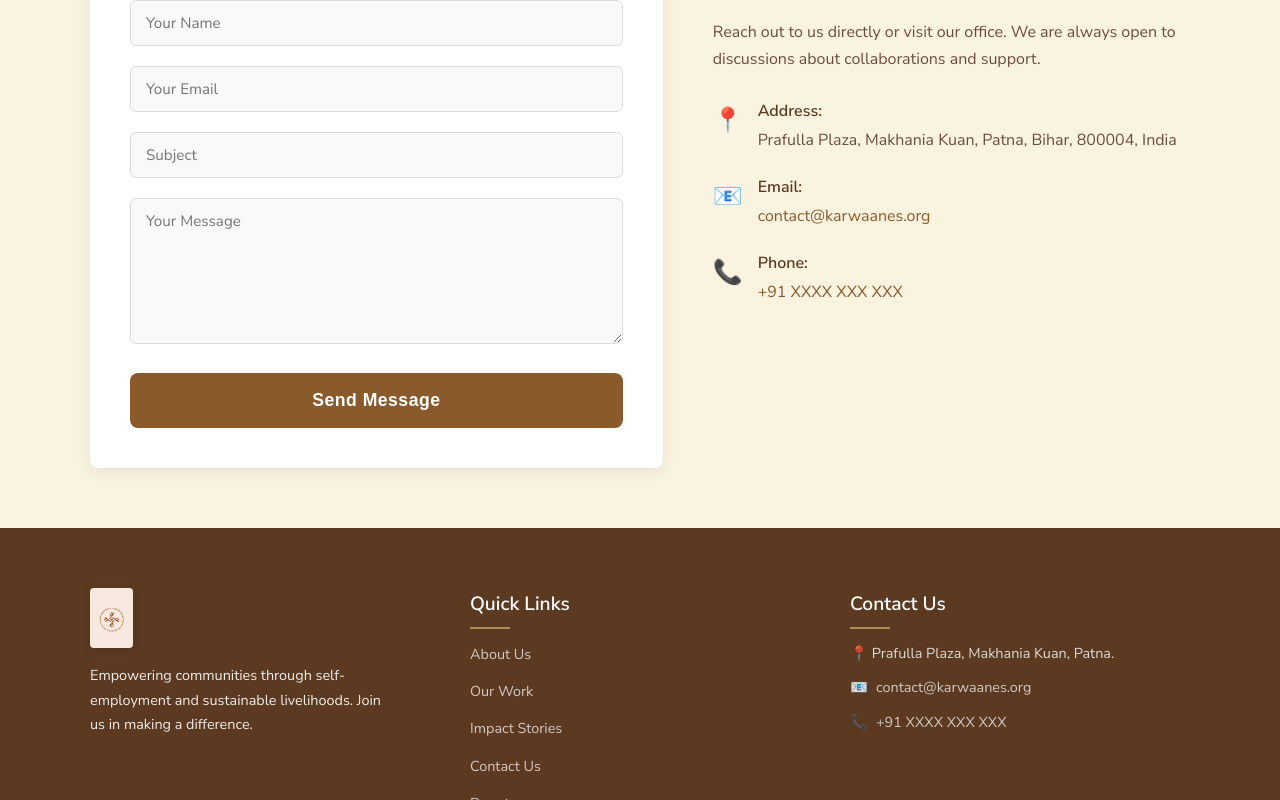
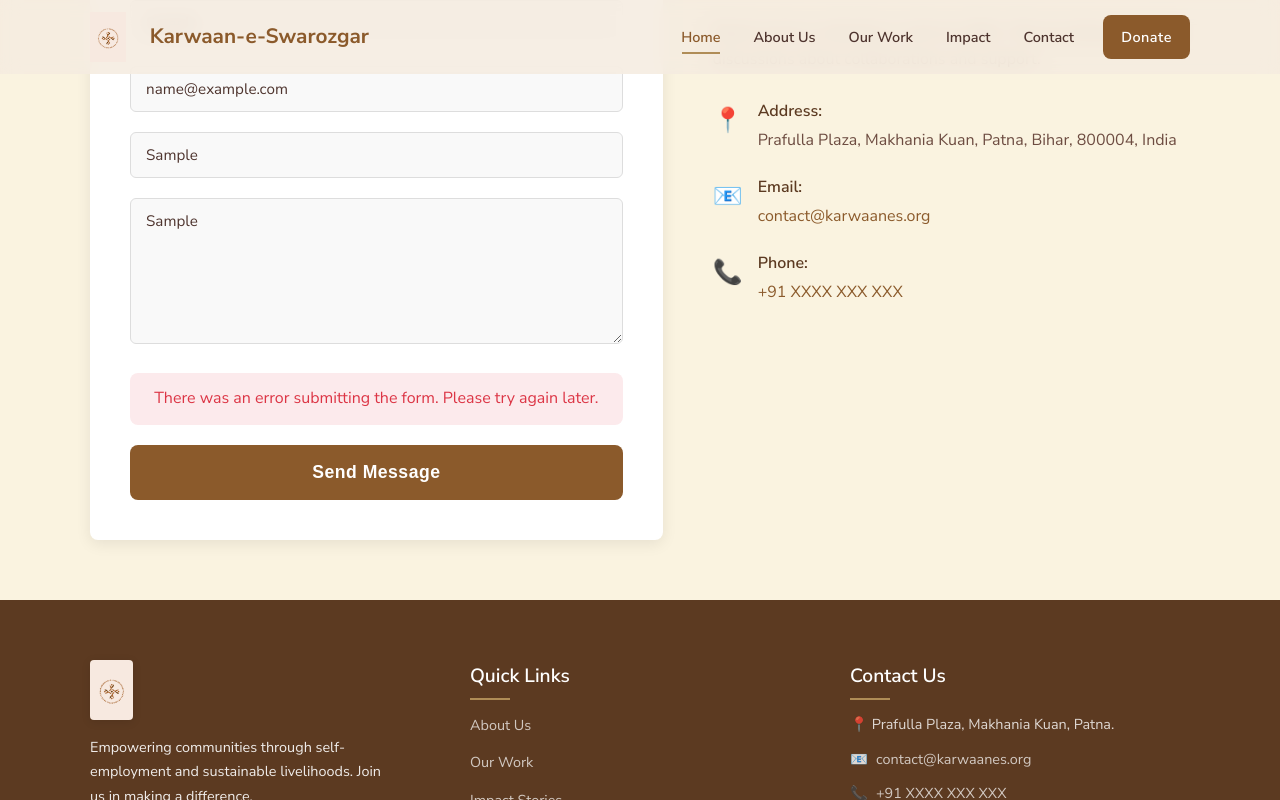
Before and after one commit to AyanNayyer/NGO, a React (Vite) app: page / in a window 1280 px wide. Both pictures are taken after typing "Sample", "name@example.com", "Sample", "Sample" into the empty fields and a click on the button "Send Message". Shown: the part 4589-5389 px from the top of the page. Built offline with nearby package versions, Linux system fonts and the light colour scheme; no server answers.

Commit message:
integrated form with gform

```diff
--- a/src/components/contact.jsx
+++ b/src/components/contact.jsx
@@ -10,16 +10,50 @@ const Contact = () => {
     message: ''
   });
 
+  const [isSubmitting, setIsSubmitting] = useState(false);
+  const [submitStatus, setSubmitStatus] = useState(null);
+
   const handleChange = (e) => {
     setFormData({ ...formData, [e.target.name]: e.target.value });
   };
 
   const handleSubmit = (e) => {
     e.preventDefault();
-    // Handle form submission logic here (e.g., send to an API or email service)
-    console.log("Form data submitted:", formData);
-    alert("Thank you for your message! We'll get back to you soon.");
+    setIsSubmitting(true);
+    setSubmitStatus(null);
+
+    // Google Form submission URL - replace YOUR_FORM_ID with your actual Google Form ID
+    const formUrl = 'https://docs.google.com/forms/d/e/1FAIpQLSfLaWlWGSnIbKMLiBx-oZOaud380NXZLrYcdCi88MOVct74UQ/formResponse';
+
+    // Create form data to send
+    const formDataToSend = new URLSearchParams();
+
+    // Map your form fields to Google Form entry IDs
+    // Replace these entry IDs with your actual Google Form field entry IDs
+    formDataToSend.append('entry.1442243625', formData.name);
+    formDataToSend.append('entry.1609125281', formData.email);
+    formDataToSend.append('entry.498798679', formData.subject);
+    formDataToSend.append('entry.1874431418', formData.message);
+
+    // Send the form data to Google Forms
+    fetch(formUrl, {
+      method: 'POST',
+      mode: 'no-cors', // Important for cross-origin requests to Google Forms
+      body: formDataToSend
+    })
+    .then(() => {
+      // Since mode is 'no-cors', we won't get a normal response
+      // We just assume success if no error is thrown
+      setSubmitStatus('success');
       setFormData({ name: '', email: '', subject: '', message: '' });
+    })
+    .catch((error) => {
+      console.error('Error submitting form:', error);
+      setSubmitStatus('error');
+    })
+    .finally(() => {
+      setIsSubmitting(false);
+    });
   };
 
   return (
@@ -27,26 +61,82 @@ const Contact = () => {
       <div className="container">
         <h2 className="section-title">Get In Touch</h2>
         <p className="section-subtitle">
-          {/* Placeholder for subtitle */}
           We'd love to hear from you! Whether you have a question, want to partner, or get involved, please reach out.
         </p>
         <div className="contact-content-wrapper">
           <div className="contact-form-container">
+            {submitStatus === 'success' ? (
+              <div className="form-success-message">
+                <h3>Thank you for your message!</h3>
+                <p>We've received your inquiry and will get back to you soon.</p>
+                <button
+                  className="btn btn-secondary"
+                  onClick={() => setSubmitStatus(null)}
+                  style={{ marginTop: '20px' }}
+                >
+                  Send Another Message
+                </button>
+              </div>
+            ) : (
               <form onSubmit={handleSubmit} className="contact-form">
                 <div className="form-group">
-                <input type="text" name="name" placeholder="Your Name" value={formData.name} onChange={handleChange} required />
+                  <input
+                    type="text"
+                    name="name"
+                    placeholder="Your Name"
+                    value={formData.name}
+                    onChange={handleChange}
+                    required
+                    disabled={isSubmitting}
+                  />
                 </div>
                 <div className="form-group">
-                <input type="email" name="email" placeholder="Your Email" value={formData.email} onChange={handleChange} required />
+                  <input
+                    type="email"
+                    name="email"
+                    placeholder="Your Email"
+                    value={formData.email}
+                    onChange={handleChange}
+                    required
+                    disabled={isSubmitting}
+                  />
                 </div>
                 <div className="form-group">
-                <input type="text" name="subject" placeholder="Subject" value={formData.subject} onChange={handleChange} required />
+                  <input
+                    type="text"
+                    name="subject"
+                    placeholder="Subject"
+                    value={formData.subject}
+                    onChange={handleChange}
+                    required
+                    disabled={isSubmitting}
+                  />
                 </div>
                 <div className="form-group">
-                <textarea name="message" placeholder="Your Message" rows="6" value={formData.message} onChange={handleChange} required></textarea>
+                  <textarea
+                    name="message"
+                    placeholder="Your Message"
+                    rows="6"
+                    value={formData.message}
+                    onChange={handleChange}
+                    required
+                    disabled={isSubmitting}
+                  ></textarea>
                 </div>
-              <button type="submit" className="btn btn-form-submit">Send Message</button>
+                {submitStatus === 'error' && (
+                  <div className="form-error-message">
+                    There was an error submitting the form. Please try again later.
+                  </div>
+                )}
+                <button
+                  type="submit"
+                  className="btn btn-form-submit"
+                  disabled={isSubmitting}
+                >
+                  {isSubmitting ? 'Sending...' : 'Send Message'}
+                </button>
               </form>
+            )}
           </div>
           <div className="contact-info-container">
             <h3>Contact Information</h3>
@@ -55,39 +145,27 @@ const Contact = () => {
             </p>
             <ul className="contact-details">
               <li>
-                <span className="contact-icon">📍</span> {/* Placeholder Icon */}
+                <span className="contact-icon">📍</span>
                 <div>
                   <strong>Address:</strong>
-                  <p>Prafulla Plaza, Makhania Kuan, Patna, Bihar, 800004, India</p> {/* Replace with actual address from your doc if available */}
+                  <p>Prafulla Plaza, Makhania Kuan, Patna, Bihar, 800004, India</p>
                 </div>
               </li>
               <li>
-                <span className="contact-icon">📧</span> {/* Placeholder Icon */}
+                <span className="contact-icon">📧</span>
                 <div>
                   <strong>Email:</strong>
-                  <p><a href="mailto:contact@karwaanes.org">contact@karwaanes.org</a></p> {/* Replace with actual email */}
+                  <p><a href="mailto:contact@karwaanes.org">contact@karwaanes.org</a></p>
                 </div>
               </li>
               <li>
-                <span className="contact-icon">📞</span> {/* Placeholder Icon */}
+                <span className="contact-icon">📞</span>
                 <div>
                   <strong>Phone:</strong>
-                  <p><a href="tel:+910000000000">+91 XXXX XXX XXX</a></p> {/* Replace with actual phone */}
+                  <p><a href="tel:+910000000000">+91 XXXX XXX XXX</a></p>
                 </div>
               </li>
             </ul>
-            {/* Optional: Embedded Map */}
-            {/* <div className="map-container">
-              <iframe
-                src="https://www.google.com/maps/embed?pb=!1m18!1m12!1m3!1d..." // Replace with your Google Maps embed link
-                width="100%"
-                height="250"
-                style={{ border:0 }}
-                allowFullScreen=""
-                loading="lazy"
-                title="Our Location">
-              </iframe>
-            </div> */}
           </div>
         </div>
       </div>
--- a/src/styles/contact.css
+++ b/src/styles/contact.css
@@ -130,3 +130,28 @@
       margin-top: 20px;
     }
   }
+  /* Add to src/styles/contact.css */
+.form-success-message {
+    text-align: center;
+    padding: 40px 20px;
+  }
+
+  .form-success-message h3 {
+    color: var(--primary-color);
+    font-size: 1.8rem;
+    margin-bottom: 15px;
+  }
+
+  .form-success-message p {
+    color: var(--text-color-light);
+    margin-bottom: 20px;
+  }
+
+  .form-error-message {
+    background-color: rgba(220, 53, 69, 0.1);
+    color: #dc3545;
+    padding: 12px;
+    border-radius: var(--border-radius);
+    margin-bottom: 20px;
+    text-align: center;
+  }
```
Lines whose indentation alone changed are shown as unchanged.
